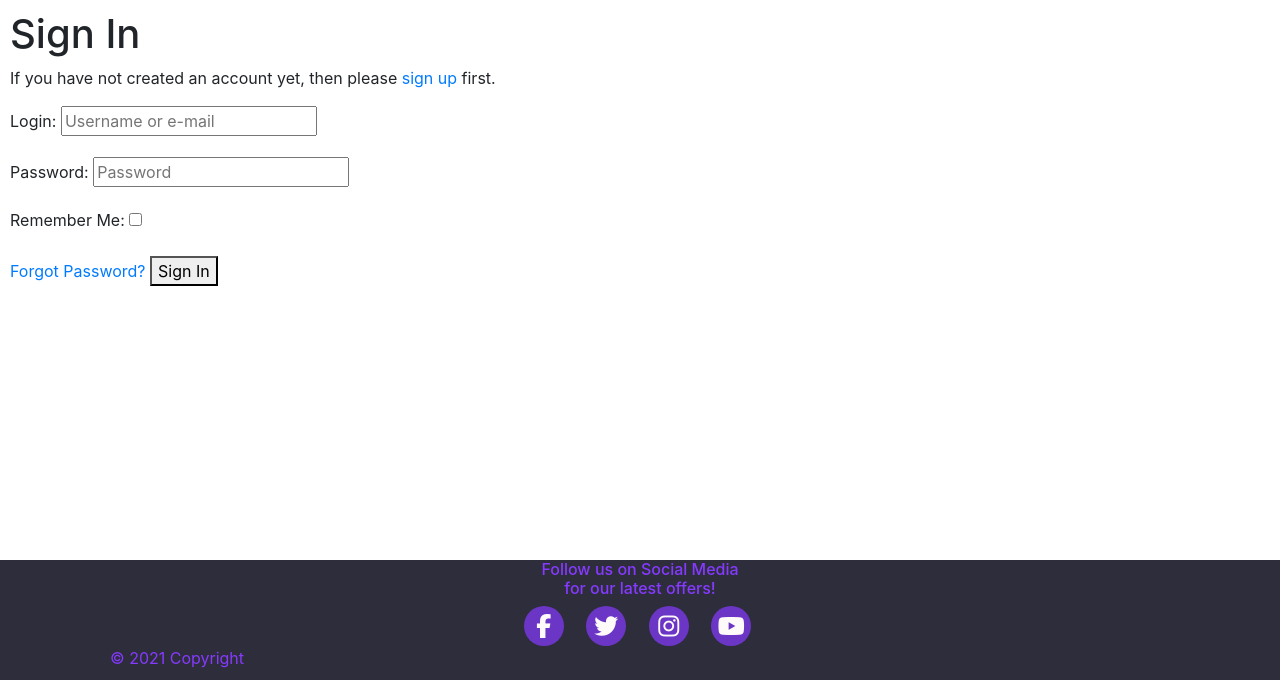
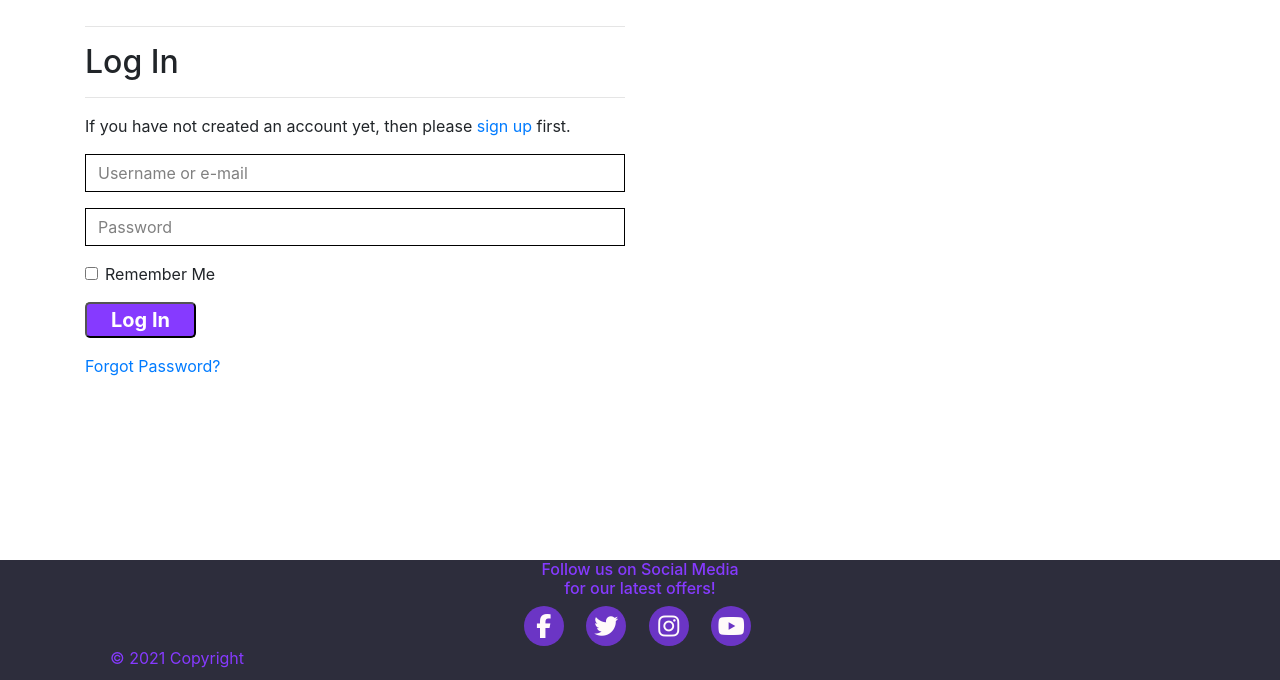
Before and after one commit to jamesr1775/gamer-gifts-elixir, a Django app: page /accounts/login/ in a window 1280 px wide. Shown: the part 158-838 px from the top of the page. Run offline with Django 3.2, Linux system fonts and the light colour scheme; parts of the project's set-up code (start-up, migrations or seed data) failed here and were passed over; some libraries are stand-ins or nearby versions.

Commit message:
updated all auth templates to use crispy forms and styled the forms to match the rest of the site, connected the profile link in the nav bar

```diff
--- a/static/css/base.css
+++ b/static/css/base.css
@@ -81,6 +81,45 @@ footer {
     width: 1.5rem;
 }
 
+
+/************************* All Auth Pages *************************/
+.allauth-form-inner-content input {
+    border-color: black;
+    border-radius: 0;
+}
+
+.allauth-form-inner-content label:not([for='id_remember']) {
+    display: none;
+}
+
+.allauth-form-inner-content input::placeholder {
+    color: gray;
+}
+
+.allauth-form-inner-content button,
+.allauth-form-inner-content input[type='submit'] {
+	display: inline-block;
+    text-align: center;
+    -webkit-user-select: none;
+    -moz-user-select: none;
+    -ms-user-select: none;
+    user-select: none;
+    background-color: #863AFF;
+    color: white !important;
+    border-radius: 5px !important;
+    font-size: 20px;
+    font-weight: 700;
+    transition: color .15s ease-in-out,background-color .15s ease-in-out,border-color .15s ease-in-out,box-shadow .15s ease-in-out;
+}
+
+.allauth-form-inner-content button:hover,
+.allauth-form-inner-content input[type='submit']:hover {
+	color: white;
+    background-color: rgba(134, 58, 255, 0.7);
+    border-color: black;
+}
+
+
 @media (min-width: 768px) {
     #site-nav-bar {
         flex-flow: wrap !important;
--- a/templates/allauth/account/account_inactive.html
+++ b/templates/allauth/account/account_inactive.html
@@ -4,8 +4,10 @@
 
 {% block head_title %}{% trans "Account Inactive" %}{% endblock %}
 
-{% block content %}
-<h1>{% trans "Account Inactive" %}</h1>
+{% block inner_content %}
+<hr>
+<h2>{% trans "Account Inactive" %}</h2>
+<hr>
 
 <p>{% trans "This account is inactive." %}</p>
 {% endblock %}
--- a/templates/allauth/account/base.html
+++ b/templates/allauth/account/base.html
@@ -1 +1,15 @@
 {% extends "base.html" %}
+
+{% block content %}
+    <div class="container header-container">
+        <div class="overlay"></div>
+        <div class="row">
+            <div class="col-12 col-md-6">
+                <div class="allauth-form-inner-content">
+                    {% block inner_content %}
+                    {% endblock %}
+                </div>
+            </div>
+        </div>
+    </div>
+{% endblock %}
--- a/templates/allauth/account/email.html
+++ b/templates/allauth/account/email.html
@@ -4,8 +4,10 @@
 
 {% block head_title %}{% trans "Account" %}{% endblock %}
 
-{% block content %}
-    <h1>{% trans "E-mail Addresses" %}</h1>
+{% block inner_content %}
+<hr>
+<h2>{% trans "E-mail Addresses" %}</h2>
+<hr>
 {% if user.emailaddress_set.all %}
 <p>{% trans 'The following e-mail addresses are associated with your account:' %}</p>
 
--- a/templates/allauth/account/login.html
+++ b/templates/allauth/account/login.html
@@ -5,10 +5,10 @@
 
 {% block head_title %}{% trans "Sign In" %}{% endblock %}
 
-{% block content %}
-
-<h1>{% trans "Sign In" %}</h1>
-
+{% block inner_content %}
+<hr>
+<h2>{% trans "Log In" %}</h2>
+<hr>
 {% get_providers as socialaccount_providers %}
 
 {% if socialaccount_providers %}
@@ -35,12 +35,12 @@ for a {{ site_name }} account and sign in below:{% endblocktrans %}</p>
 
 <form class="login" method="POST" action="{% url 'account_login' %}">
   {% csrf_token %}
-  {{ form.as_p }}
+  {{ form|crispy }}
   {% if redirect_field_value %}
   <input type="hidden" name="{{ redirect_field_name }}" value="{{ redirect_field_value }}" />
   {% endif %}
-  <a class="button secondaryAction" href="{% url 'account_reset_password' %}">{% trans "Forgot Password?" %}</a>
-  <button class="primaryAction" type="submit">{% trans "Sign In" %}</button>
+  <button class="primaryAction px-4" type="submit">{% trans "Log In" %}</button>
+  <p class="mt-3"><a class="button secondaryAction" href="{% url 'account_reset_password' %}">{% trans "Forgot Password?" %}</a></p>
 </form>
 
 {% endblock %}
--- a/templates/allauth/account/password_reset_from_key_done.html
+++ b/templates/allauth/account/password_reset_from_key_done.html
@@ -3,7 +3,9 @@
 {% load i18n %}
 {% block head_title %}{% trans "Change Password" %}{% endblock %}
 
-{% block content %}
-    <h1>{% trans "Change Password" %}</h1>
+{% block inner_content %}
+    <hr>
+    <h2>{% trans "Change Password" %}</h2>
+    <hr>
     <p>{% trans 'Your password is now changed.' %}</p>
 {% endblock %}
--- a/templates/allauth/account/signup_closed.html
+++ b/templates/allauth/account/signup_closed.html
@@ -4,8 +4,10 @@
 
 {% block head_title %}{% trans "Sign Up Closed" %}{% endblock %}
 
-{% block content %}
-<h1>{% trans "Sign Up Closed" %}</h1>
+{% block inner_content %}
+<hr>
+<h2>{% trans "Sign Up Closed" %}</h2>
+<hr>
 
 <p>{% trans "We are sorry, but the sign up is currently closed." %}</p>
 {% endblock %}
--- a/templates/allauth/account/verification_sent.html
+++ b/templates/allauth/account/verification_sent.html
@@ -4,8 +4,10 @@
 
 {% block head_title %}{% trans "Verify Your E-mail Address" %}{% endblock %}
 
-{% block content %}
-    <h1>{% trans "Verify Your E-mail Address" %}</h1>
+{% block inner_content %}
+    <hr>
+    <h2>{% trans "Verify Your E-mail Address" %}</h2>
+    <hr>
 
     <p>{% blocktrans %}We have sent an e-mail to you for verification. Follow the link provided to finalize the signup process. Please contact us if you do not receive it within a few minutes.{% endblocktrans %}</p>
 
--- a/templates/base.html
+++ b/templates/base.html
@@ -53,7 +53,7 @@
                                     {% if request.user.is_superuser %}
                                         <a href="{% url 'add_product' %}" class="dropdown-item">Product Management</a>
                                     {% endif %}
-                                    <a href="" class="dropdown-item">My Profile</a>
+                                    <a href="{% url 'profile' %}" class="dropdown-item">My Profile</a>
                                     <a href="{% url 'account_logout' %}" class="dropdown-item">Logout</a>
                                 {% else %}
                                     <a href="{% url 'account_signup' %}" class="dropdown-item">Register</a>
--- a/templates/includes/mobile-nav.html
+++ b/templates/includes/mobile-nav.html
@@ -10,7 +10,7 @@
             {% if request.user.is_superuser %}
                 <a href="{% url 'add_product' %}" class="dropdown-item">Product Management</a>
             {% endif %}
-            <a href="" class="dropdown-item">My Profile</a>
+            <a href="{% url 'profile' %}" class="dropdown-item">My Profile</a>
             <a href="{% url 'account_logout' %}" class="dropdown-item">Logout</a>
         {% else %}
             <a href="{% url 'account_signup' %}" class="dropdown-item">Register</a>
```
Also changed, not shown: templates/allauth/account/email_confirm.html (+4 -3 lines), templates/allauth/account/logout.html (+6 -4 lines), templates/allauth/account/password_change.html (+6 -4 lines), templates/allauth/account/password_reset.html (+5 -4 lines), templates/allauth/account/password_reset_done.html (+4 -3 lines), templates/allauth/account/password_reset_from_key.html (+5 -4 lines), templates/allauth/account/password_set.html (+5 -4 lines), templates/allauth/account/signup.html (+5 -3 lines), templates/allauth/account/verified_email_required.html (+4 -3 lines).
